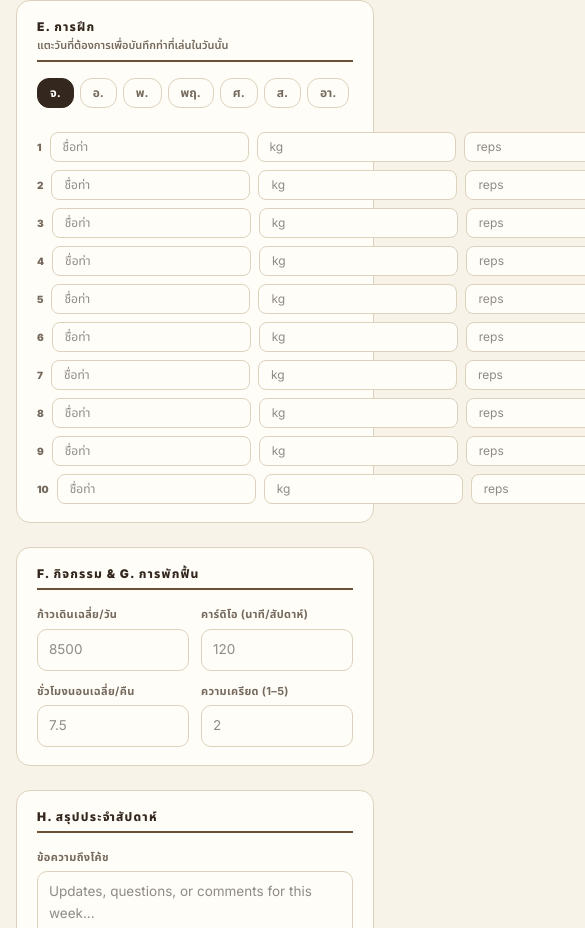
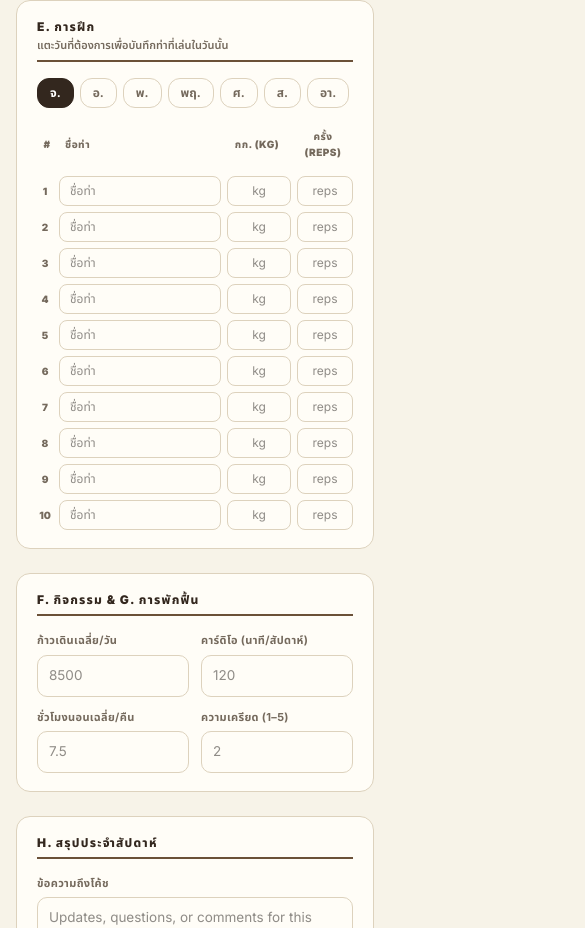
Before and after one commit to Blacklstx/DIAMONDMASS, a Next.js app: page /checkin/1 in a window 390 px wide. Shown: the part 1573-2501 px from the top of the page, 585 px wide, since content can reach past the window. Built offline with nearby package versions, Linux system fonts and the light colour scheme; no server answers.

Commit message:
fix: adjust training lift inputs width and layout to prevent mobile overflow

```diff
--- a/src/app/(dashboard)/checkin/[week]/page.tsx
+++ b/src/app/(dashboard)/checkin/[week]/page.tsx
@@ -644,19 +644,27 @@ export default function CheckinPage() {
               })}
             </div>
 
+            {/* Column Header Labels */}
+            <div className="flex items-center gap-1.5 px-0.5 text-[10px] font-black uppercase tracking-wider text-[var(--muted)]">
+              <span className="w-4 shrink-0 text-center">#</span>
+              <span className="flex-1 min-w-0 pl-1">{t('liftName')}</span>
+              <span className="w-16 sm:w-20 shrink-0 text-center">กก. (kg)</span>
+              <span className="w-14 sm:w-16 shrink-0 text-center">ครั้ง (reps)</span>
+            </div>
+
             {/* Lift rows (up to 10) */}
-            <div className="space-y-2 pt-1">
+            <div className="space-y-1.5">
               {Array.from({ length: 10 }, (_, i) => {
                 const lift = currentDayLifts[i] || { name: '', weight: null, reps: null };
 
                 return (
-                  <div key={i} className="flex items-center gap-2">
-                    <span className="w-5 text-center text-[10px] font-black text-[var(--muted)]">
+                  <div key={i} className="flex items-center gap-1.5">
+                    <span className="w-4 shrink-0 text-center text-[10px] font-black text-[var(--muted)]">
                       {i + 1}
                     </span>
                     <input
                       type="text"
-                      className="flex-2 rounded-lg border border-[var(--border)] bg-[var(--paper-light)] px-3 py-1.5 text-xs text-[var(--text)] outline-none focus:border-[var(--brown)]"
+                      className="flex-1 min-w-0 rounded-lg border border-[var(--border)] bg-[var(--paper-light)] px-2.5 py-1.5 text-xs text-[var(--text)] outline-none focus:border-[var(--brown)]"
                       placeholder={t('liftName')}
                       value={lift.name || ''}
                       onChange={(e) => updateLift(i, 'name', e.target.value)}
@@ -664,7 +672,7 @@ export default function CheckinPage() {
                     <input
                       type="number"
                       step="0.5"
-                      className="flex-1 rounded-lg border border-[var(--border)] bg-[var(--paper-light)] px-3 py-1.5 text-xs text-[var(--text)] outline-none focus:border-[var(--brown)]"
+                      className="w-16 sm:w-20 shrink-0 rounded-lg border border-[var(--border)] bg-[var(--paper-light)] px-1 py-1.5 text-center text-xs text-[var(--text)] outline-none focus:border-[var(--brown)]"
                       placeholder="kg"
                       value={lift.weight ?? ''}
                       onChange={(e) =>
@@ -673,7 +681,7 @@ export default function CheckinPage() {
                     />
                     <input
                       type="number"
-                      className="flex-1 rounded-lg border border-[var(--border)] bg-[var(--paper-light)] px-3 py-1.5 text-xs text-[var(--text)] outline-none focus:border-[var(--brown)]"
+                      className="w-14 sm:w-16 shrink-0 rounded-lg border border-[var(--border)] bg-[var(--paper-light)] px-1 py-1.5 text-center text-xs text-[var(--text)] outline-none focus:border-[var(--brown)]"
                       placeholder="reps"
                       value={lift.reps ?? ''}
                       onChange={(e) =>
--- a/src/app/globals.css
+++ b/src/app/globals.css
@@ -134,6 +134,16 @@
   border-color: var(--brown);
 }
 
+/* Hide number spinners for cleaner mobile layout */
+input[type="number"]::-webkit-outer-spin-button,
+input[type="number"]::-webkit-inner-spin-button {
+  -webkit-appearance: none;
+  margin: 0;
+}
+input[type="number"] {
+  -moz-appearance: textfield;
+}
+
 .consistency-ring {
   width: 120px;
   height: 120px;
--- a/src/components/admin/TraineeDetailModal.tsx
+++ b/src/components/admin/TraineeDetailModal.tsx
@@ -556,16 +556,16 @@ export function TraineeDetailModal({
                   {activeLifts
                     .filter((l) => l && (l.name || l.weight || l.reps))
                     .map((lift, idx) => (
-                      <div key={idx} className="flex items-center justify-between p-2.5 text-xs">
-                        <div className="flex items-center gap-2">
-                          <span className="h-5 w-5 rounded-full bg-[var(--cream)] text-center text-[10px] font-black leading-5 text-[var(--brown-dark)]">
+                      <div key={idx} className="flex items-center justify-between gap-2 p-2.5 text-xs">
+                        <div className="flex items-center gap-2 min-w-0 flex-1">
+                          <span className="h-5 w-5 shrink-0 rounded-full bg-[var(--cream)] text-center text-[10px] font-black leading-5 text-[var(--brown-dark)]">
                             {idx + 1}
                           </span>
-                          <span className="font-extrabold text-[var(--brown-dark)]">{lift.name}</span>
+                          <span className="font-extrabold text-[var(--brown-dark)] truncate">{lift.name}</span>
                         </div>
-                        <div className="flex items-center gap-3 font-black text-[var(--muted)] text-[11px]">
-                          {lift.weight !== null && <span>น้ำหนัก: {lift.weight} kg</span>}
-                          {lift.reps !== null && <span>จำนวน: {lift.reps} ครั้ง</span>}
+                        <div className="flex items-center gap-2 shrink-0 font-black text-[var(--muted)] text-[11px]">
+                          {lift.weight !== null && <span>{lift.weight} kg</span>}
+                          {lift.reps !== null && <span>{lift.reps} ครั้ง</span>}
                         </div>
                       </div>
                     ))}
```
